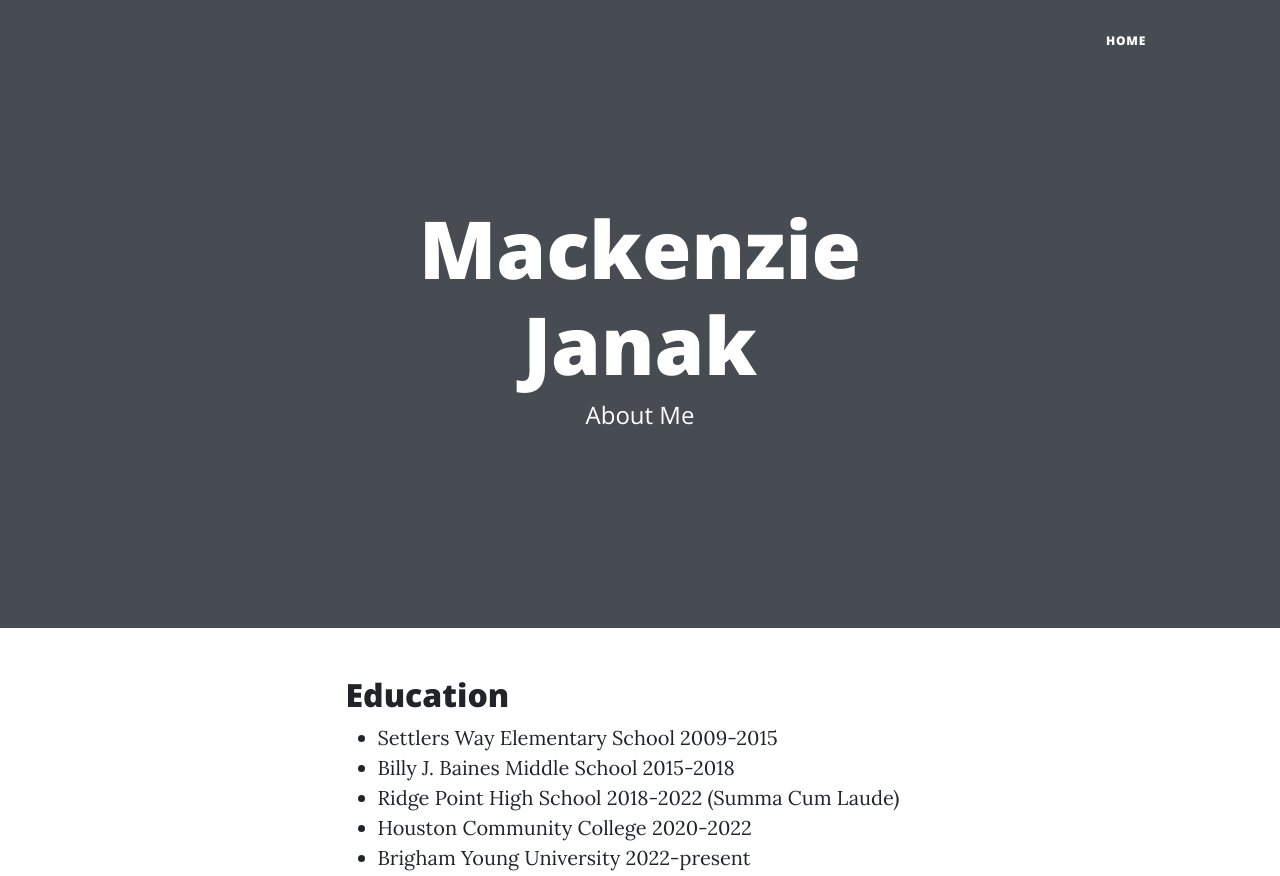
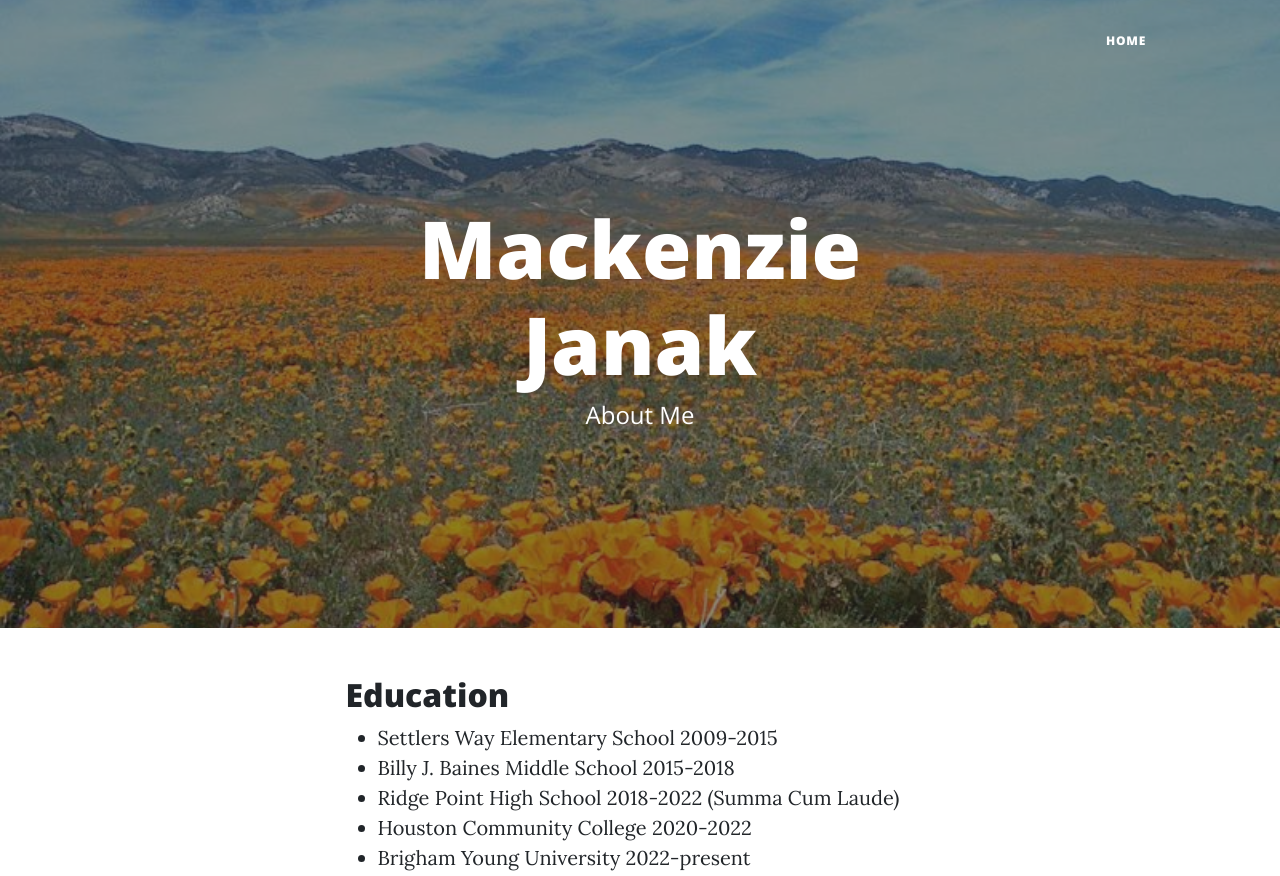
Before and after one commit to mackenzie-janak/TaylorSwift, a plain HTML site: page index.html in a window 1280 px wide. Shown: the top 876 px of the page. Drawn offline with nearby package versions, Linux system fonts and the light colour scheme; a script that the page names is missing.

Commit message:
Update index.html

```diff
--- a/index.html
+++ b/index.html
@@ -32,7 +32,7 @@
             </div>
         </nav>
         <!-- Page Header-->
-        <header class="masthead" style="background-image: url('assets/img/Wildflowers-in-California.jpg')">
+        <header class="masthead" style="background-image: url('Wildflowers-in-California.jpg')">
             <div class="container position-relative px-4 px-lg-5">
                 <div class="row gx-4 gx-lg-5 justify-content-center">
                     <div class="col-md-10 col-lg-8 col-xl-7">
```
